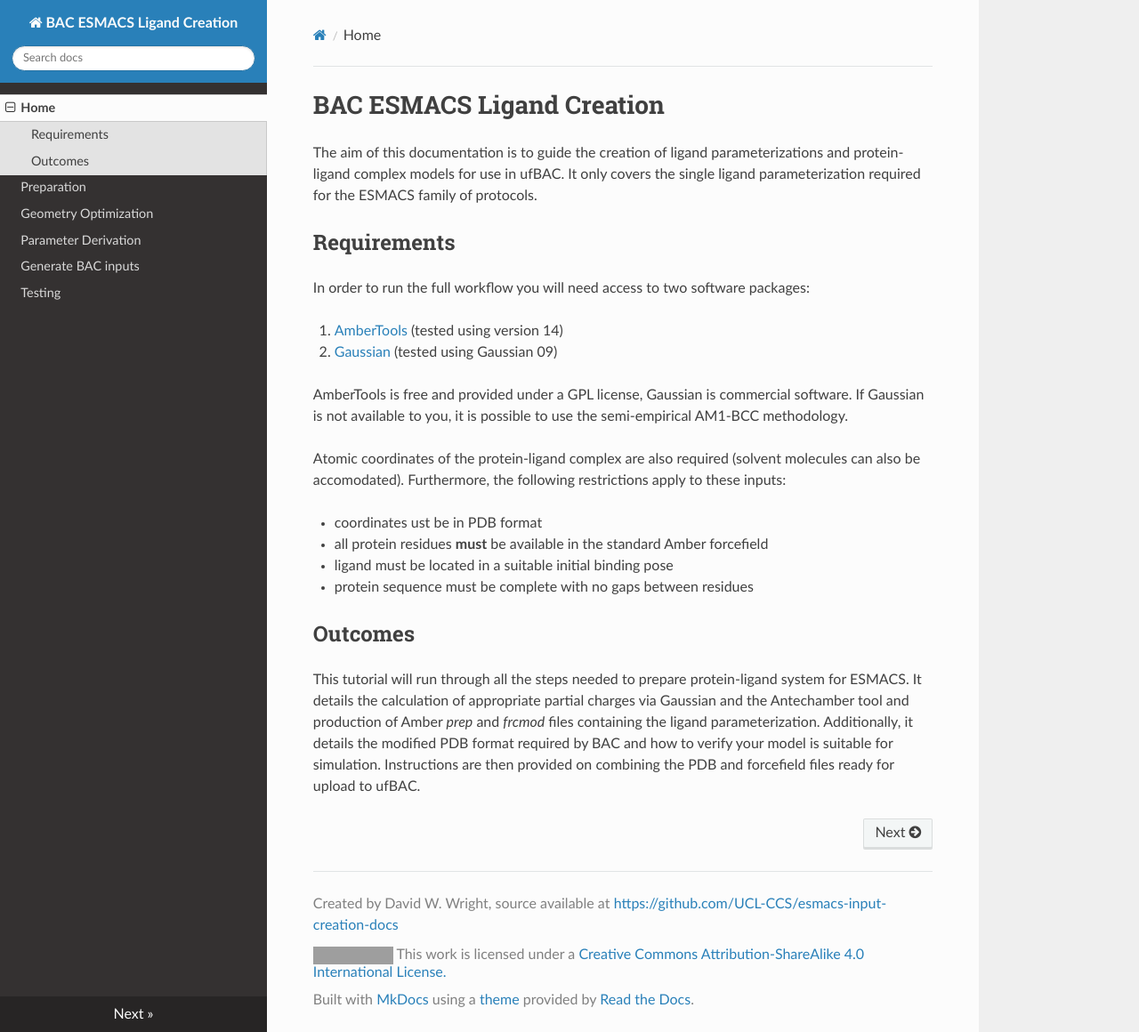
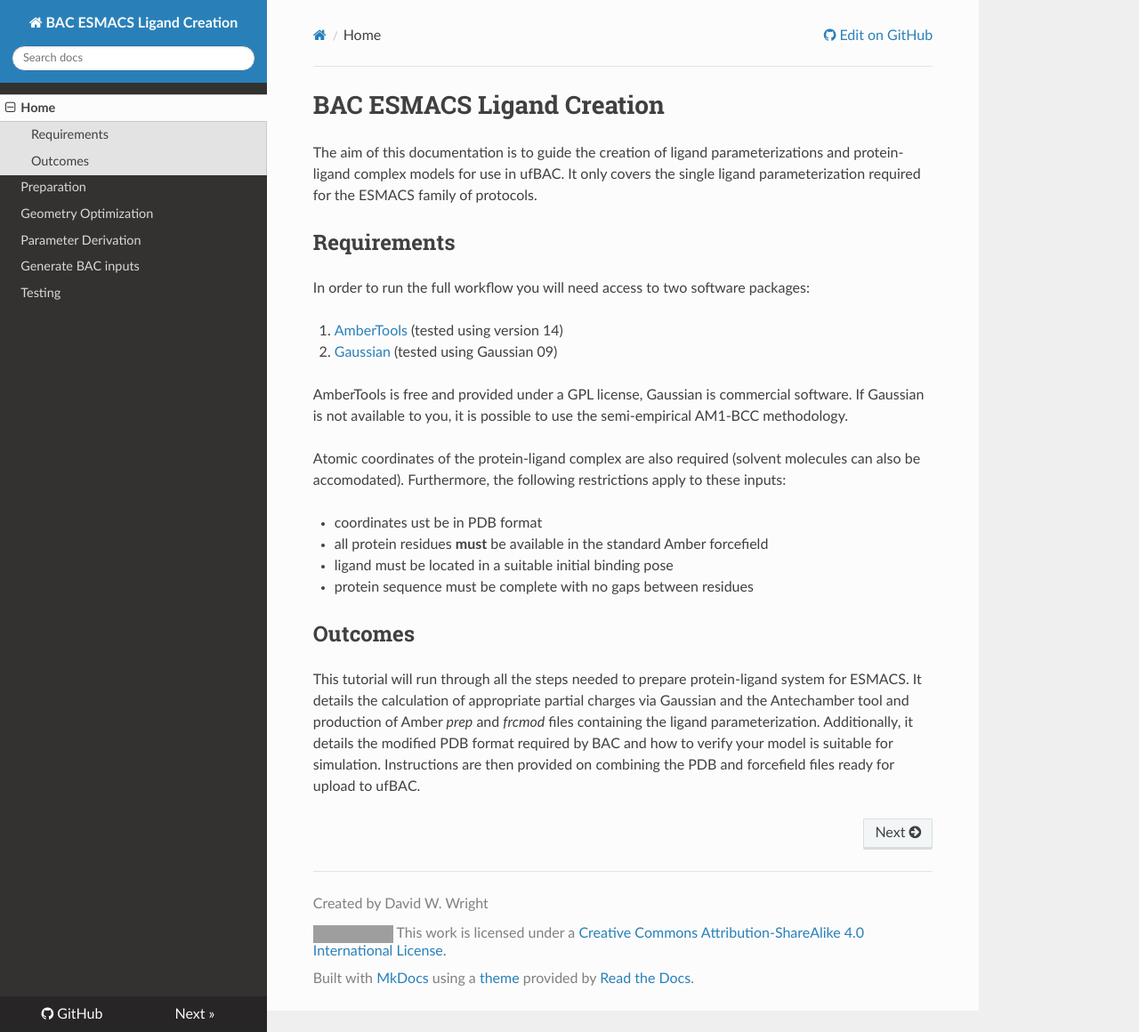
Before and after one commit to UCL-CCS/esmacs-input-creation-docs, an MkDocs documentation site: the page built from docs/index.md, in a window 1280 px wide and 1160 px high. Shown: the whole window at 89% size. Built offline with MkDocs 1.6.1, drawn with Linux system fonts in a browser that asks for light colours; nearby versions of some CDN libraries; old or Windows-style settings are respelled for this version of MkDocs; grey boxes are pictures that could not be loaded.

Commit message:
Use repo_url

```diff
--- a/mkdocs.yml
+++ b/mkdocs.yml
@@ -1,5 +1,7 @@
 site_name: BAC ESMACS Ligand Creation
 site_description: Description of methods to create BAC compatible protein-ligand system descriptions for ESMACS simulations
+repo_url: https://github.com/UCL-CCS/esmacs-input-creation-docs
+edit_uri: blob/master/docs/
 site_author: David W. Wright
 
 pages:
@@ -12,4 +14,4 @@
 
 theme: readthedocs
 
-copyright: <p>Created by David W. Wright, source available at <a href="https://github.com/UCL-CCS/esmacs-input-creation-docs">https://github.com/UCL-CCS/esmacs-input-creation-docs</a></p> <img src="https://i.creativecommons.org/l/by-sa/4.0/88x31.png"> This work is licensed under a <a href="https://creativecommons.org/licenses/by-sa/4.0/"/>Creative Commons Attribution-ShareAlike 4.0 International License.</a>
+copyright: <p>Created by David W. Wright</p> <img src="https://i.creativecommons.org/l/by-sa/4.0/88x31.png"> This work is licensed under a <a href="https://creativecommons.org/licenses/by-sa/4.0/"/>Creative Commons Attribution-ShareAlike 4.0 International License.</a>
```
